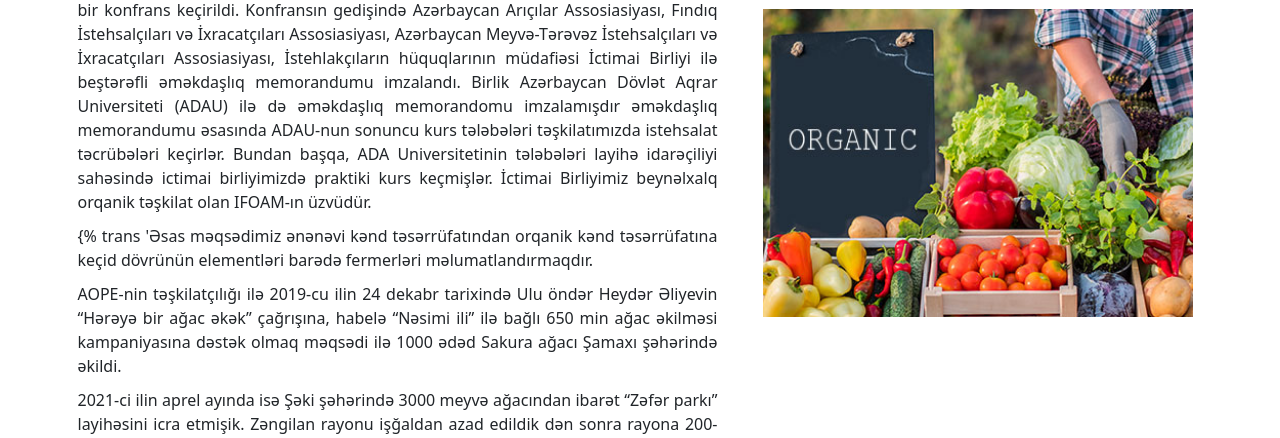
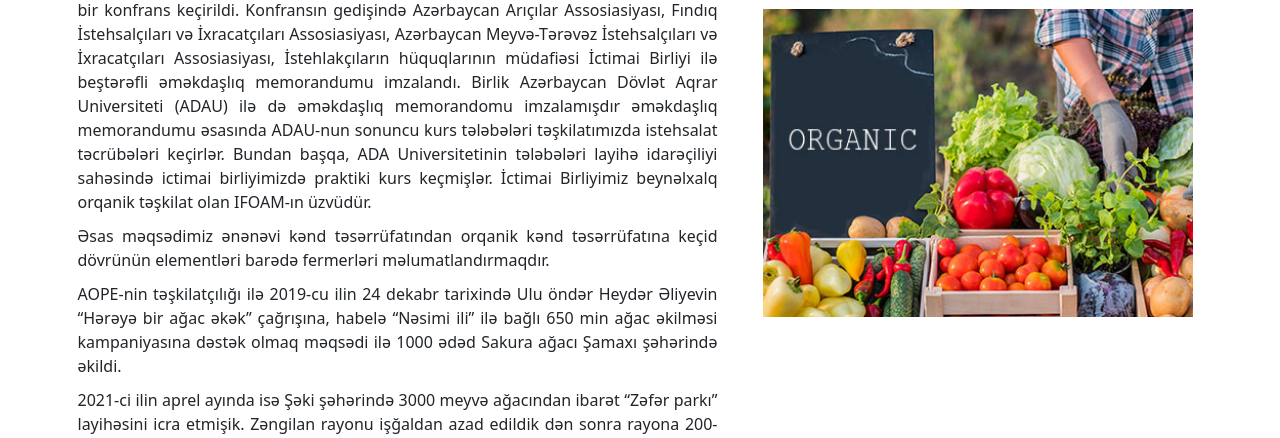
Before and after one commit to amurad77/aopeaz, a Django app: template core/templates/about.html in a window 1280 px wide. Shown: the part 756-1194 px from the top of the page. Run offline with Django 3.2, Linux system fonts and the light colour scheme; the template is opened without the code that fills it, so the values that code supplies are empty; some libraries are stand-ins or nearby versions.

Commit message:
updating some translations

```diff
--- a/contact/templates/contact.html
+++ b/contact/templates/contact.html
@@ -19,8 +19,6 @@
                     <nav style="--bs-breadcrumb-divider: '>';" aria-label="breadcrumb">
                         <ol class="breadcrumb">
                             <li class="breadcrumb-item"><a href="/">{% trans "Əsas Səhifə" %}</a></li>
-                            <li class="breadcrumb-item"><a href="/">{% trans "Ad Soyadınız" %}</a></li>
-
                             <li class="breadcrumb-item active" aria-current="page">{% trans "Əlaqə" %}</li>
                         </ol>
                     </nav>
--- a/core/templates/about.html
+++ b/core/templates/about.html
@@ -36,7 +36,7 @@
                     <div class="col-12 col-lg-7">
                         <p>{% trans 'Ekoloji Təmiz Məhsul İstehsalçıları və İxracatçıları İctimai Birliyi 21 iyun 2019-cu il tarixdə İqtisadiyyat Nazirliyinin dəstəyi ilə təsis edilmişdir. AOPE 2 avqust 2019-cu il tarixdə Azərbaycan Respublikası Ədliyyə Nazirliyi tərəfindən müvafiq qeydiyyata alınmışdır. İctimai Birliyin ingilis dilində adı "Association of Organic Producers and Exporters"dir.' %}</p>
                         <p>{% trans 'AOPE-nin əsas məqsədi Azərbaycanda ekoloji təmiz məhsulların yetişdirilməsi, emalı, istehsalının inkişafına və ixracına dəstək verməkdir. AOPE ekoloji təmiz məhsul istehsalını artırmaq məqsədi ilə ekoloji təmiz məhsul istehsalı sahəsində qabaqcıl ölkələrin nailiyyətlərini öyrənmək və ölkəmizdə bunu təşviq etmək üçün tədbirlər həyata keçirməkdir. Bu məqsədlə ilk tədbir 31.10.2019-cu ilə AZPROMO-nun dəstəyi ilə baş tutdu. Tədbirdə bir çox assosiasiya, dövlət qrumları və organik qida istehsalçıları yaxından iştirak etdilər. 18 dekabr tarixində AOPE-nin təşkilatçılığı ilə “Ölkəmizin orqanik məhsul istehsalı və ixracatı potensialı” mövzusunda daha böyük bir konfrans keçirildi. Konfransın gedişində Azərbaycan Arıçılar Assosiasiyası, Fındıq İstehsalçıları və İxracatçıları Assosiasiyası, Azərbaycan Meyvə-Tərəvəz İstehsalçıları və İxracatçıları Assosiasiyası, İstehlakçıların hüquqlarının müdafiəsi İctimai Birliyi ilə beştərəfli əməkdaşlıq memorandumu imzalandı. Birlik Azərbaycan Dövlət Aqrar Universiteti (ADAU) ilə də əməkdaşlıq memorandomu imzalamışdır əməkdaşlıq memorandumu əsasında ADAU-nun sonuncu kurs tələbələri təşkilatımızda istehsalat təcrübələri keçirlər. Bundan başqa, ADA Universitetinin tələbələri layihə idarəçiliyi sahəsində ictimai birliyimizdə praktiki kurs keçmişlər. İctimai Birliyimiz beynəlxalq orqanik təşkilat olan IFOAM-ın üzvüdür.' %}</p>
-                        <p>{% trans 'Əsas məqsədimiz ənənəvi kənd təsərrüfatından orqanik kənd təsərrüfatına keçid dövrünün elementləri barədə fermerləri məlumatlandırmaqdır.</p>
+                        <p>{% trans 'Əsas məqsədimiz ənənəvi kənd təsərrüfatından orqanik kənd təsərrüfatına keçid dövrünün elementləri barədə fermerləri məlumatlandırmaqdır.' %}</p>
                         <p>{% trans 'AOPE-nin təşkilatçılığı ilə 2019-cu ilin 24 dekabr tarixində Ulu öndər Heydər Əliyevin “Hərəyə bir ağac əkək” çağrışına, habelə “Nəsimi ili” ilə bağlı 650 min ağac əkilməsi kampaniyasına dəstək olmaq məqsədi ilə 1000 ədəd Sakura ağacı Şamaxı şəhərində əkildi.' %}</p>
                         <p>{% trans '2021-ci ilin aprel ayında isə Şəki şəhərində 3000 meyvə ağacından ibarət “Zəfər parkı” layihəsini icra etmişik. Zəngilan rayonu işğaldan azad edildik dən sonra rayona 200-ədək meyvə ağacı aparılmış və 2021-ci ilin mart ayında əkilmişdir.' %}</p>
                         <p>{% trans 'Qeyd edək ki, hər həftənin şənbə və bazar günlərində isə ödənişsiz olaraq gənclərə müxtəlif mövzularda(xüsusilə orqanik istehsalat və aqrar sahənin imkişafı istiqamətli) təlimlər verilməkdədir.' %}</p>
--- a/core/templates/partners.html
+++ b/core/templates/partners.html
@@ -17,7 +17,7 @@
                 <div class="container caption text-start">
                     <nav style="--bs-breadcrumb-divider: '>';" aria-label="breadcrumb">
                         <ol class="breadcrumb">
-                            <li class="breadcrumb-item"><a href="index.html">{% trans "Əsas Səhifə" %}</a></li>
+                            <li class="breadcrumb-item"><a href="/">{% trans "Əsas Səhifə" %}</a></li>
                             <li class="breadcrumb-item active" aria-current="page">{% trans "Partnyorlarımız" %}</li>
                         </ol>
                     </nav>
```
Also changed, not shown: locale/en/LC_MESSAGES/django.po.
